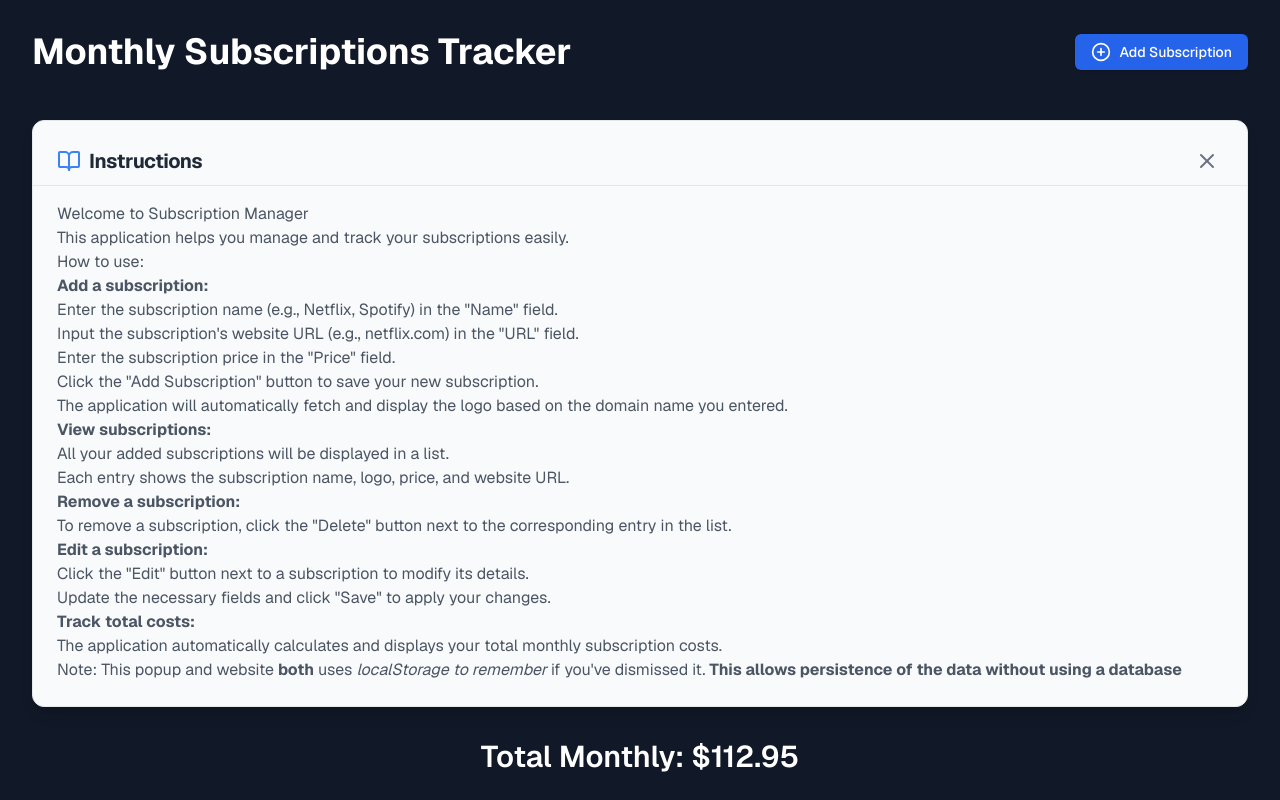
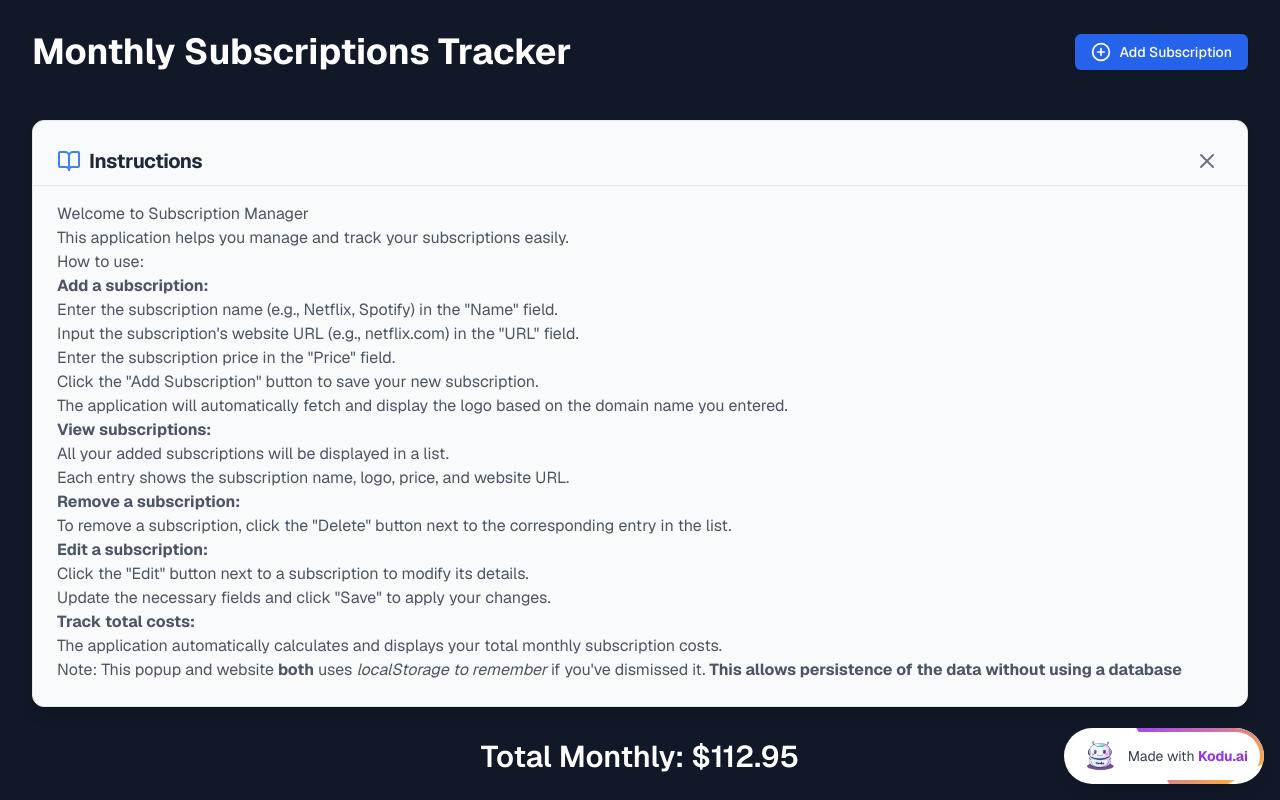
Before and after one commit to ajnart/subs, a Next.js app: page / in a window 1280 px wide. Shown: the top 800 px of the page. Built offline with nearby package versions, Linux system fonts and the light colour scheme.

Commit message:
Re-enable kodu

```diff
--- a/src/app/page.tsx
+++ b/src/app/page.tsx
@@ -15,6 +15,7 @@ import { Label } from "@/components/ui/label";
 import { PlusCircle } from "lucide-react";
 import { useEffect, useState } from "react";
 import InstructionsPopup from "~/components/InstructionsPopup";
+import MadeWithKodu from "~/components/MadeWithKodu";
 import { useSubscriptionStore } from "~/lib/subscriptionStore";
 
 interface Subscription {
@@ -156,7 +157,7 @@ export default function Component() {
 					))}
 				</div>
 			</div>
-			{/* <MadeWithKodu /> */}
+			<MadeWithKodu />
 		</div>
 	);
 }
```
